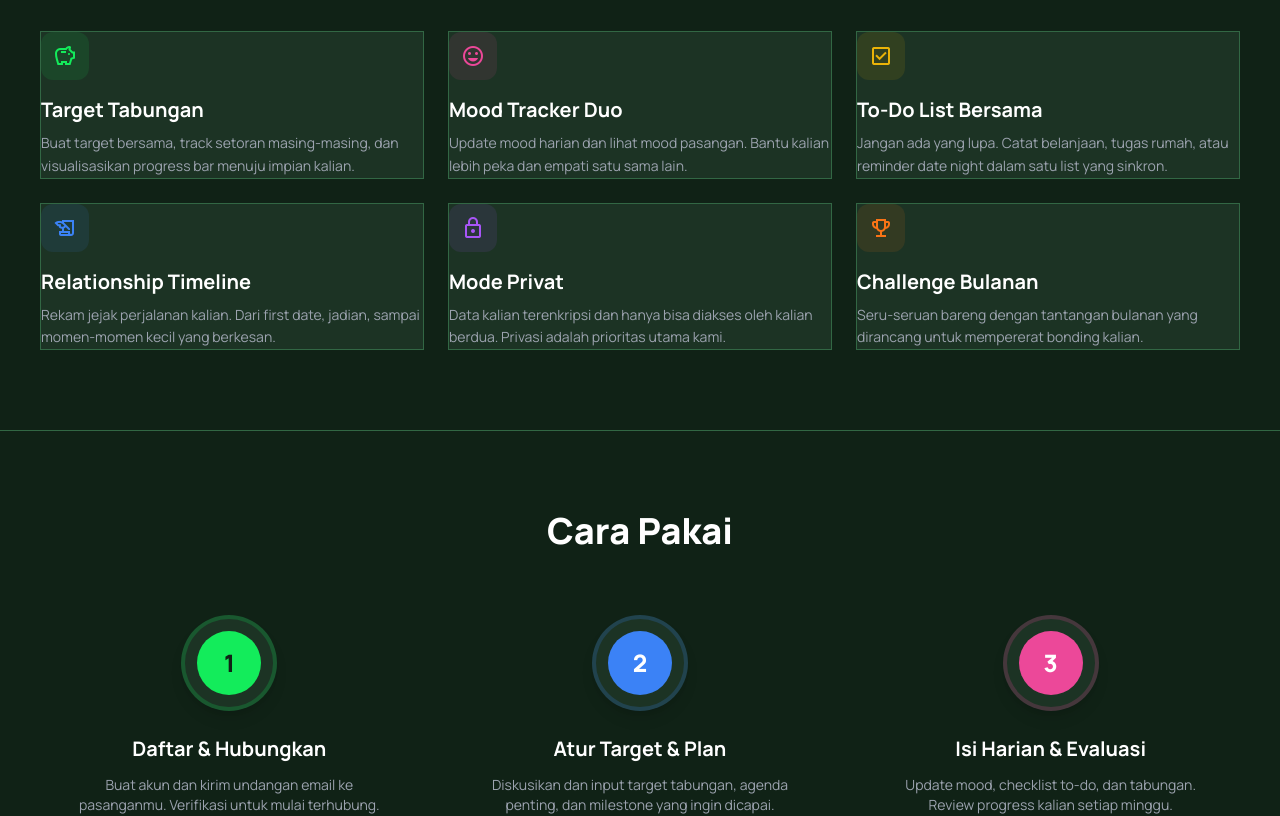
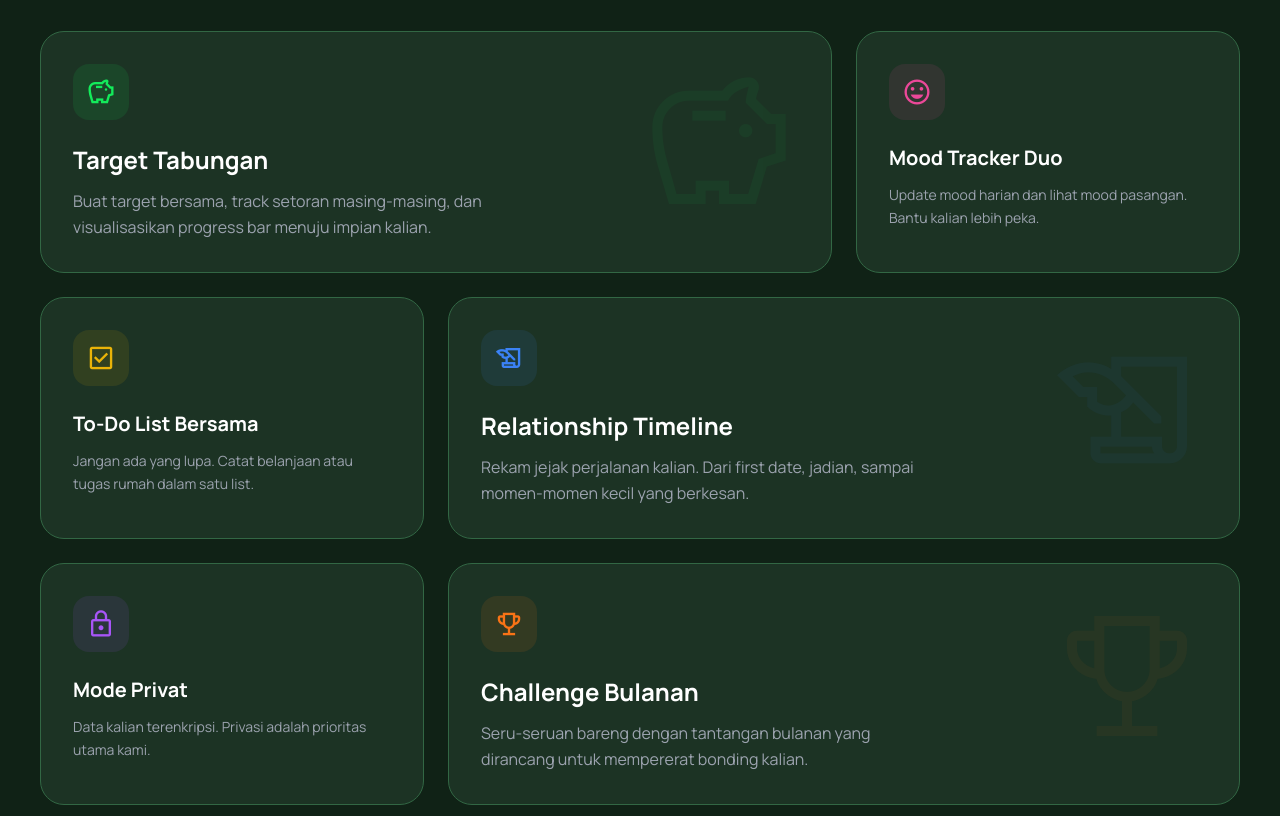
Before and after one commit to vickyymosafan/fe_futureus, a Nuxt app: page / in a window 1280 px wide. Shown: the part 2020-2836 px from the top of the page. Built offline with nearby package versions, Linux system fonts and the light colour scheme.

Commit message:
feat(landing): add FeaturesSection component to display product features

```diff
--- a/app/components/landing/FeaturesSection.vue
+++ b/app/components/landing/FeaturesSection.vue
@@ -12,115 +12,152 @@
         </h2>
       </div>
 
-      <div class="grid grid-cols-1 md:grid-cols-2 lg:grid-cols-3 gap-6">
-        <!-- Feature 1 -->
+      <div class="grid grid-cols-1 md:grid-cols-3 gap-6">
+        <!-- Feature 1: Target Tabungan (Big) -->
         <div
-          class="bg-white dark:bg-card-dark border border-gray-100 dark:border-card-border hover:border-primary/50 transition-all hover:shadow-lg group"
+          class="md:col-span-2 bg-white dark:bg-card-dark rounded-3xl border border-gray-100 dark:border-card-border p-8 hover:border-primary/50 transition-all hover:shadow-xl group relative overflow-hidden"
         >
           <div
-            class="w-12 h-12 rounded-xl bg-primary/10 flex items-center justify-center text-primary mb-4 group-hover:bg-primary group-hover:text-background-dark transition-colors"
+            class="absolute top-0 right-0 p-8 opacity-5 group-hover:opacity-10 transition-opacity"
           >
-            <span class="material-symbols-outlined text-2xl">savings</span>
+            <span class="material-symbols-outlined text-[10rem] text-primary"
+              >savings</span
+            >
           </div>
-          <h3 class="text-xl font-bold text-gray-900 dark:text-white mb-2">
+          <div class="relative z-10 flex flex-col h-full justify-between">
+            <div>
+              <div
+                class="w-14 h-14 rounded-2xl bg-primary/10 flex items-center justify-center text-primary mb-6 group-hover:bg-primary group-hover:text-background-dark transition-colors"
+              >
+                <span class="material-symbols-outlined text-3xl">savings</span>
+              </div>
+              <h3
+                class="text-2xl font-bold text-gray-900 dark:text-white mb-3"
+              >
                 Target Tabungan
               </h3>
+              <p
+                class="text-gray-500 dark:text-gray-400 text-base leading-relaxed max-w-md"
+              >
+                Buat target bersama, track setoran masing-masing, dan
+                visualisasikan progress bar menuju impian kalian.
+              </p>
+            </div>
+          </div>
+        </div>
+
+        <!-- Feature 2: Mood Tracker (Small) -->
+        <div
+          class="md:col-span-1 bg-white dark:bg-card-dark rounded-3xl border border-gray-100 dark:border-card-border p-8 hover:border-pink-500/50 transition-all hover:shadow-xl group"
+        >
+          <div
+            class="w-14 h-14 rounded-2xl bg-pink-500/10 flex items-center justify-center text-pink-500 mb-6 group-hover:bg-pink-500 group-hover:text-white transition-colors"
+          >
+            <span class="material-symbols-outlined text-3xl">mood</span>
+          </div>
+          <h3 class="text-xl font-bold text-gray-900 dark:text-white mb-3">
+            Mood Tracker Duo
+          </h3>
           <p class="text-gray-500 dark:text-gray-400 text-sm leading-relaxed">
-            Buat target bersama, track setoran masing-masing, dan visualisasikan
-            progress bar menuju impian kalian.
+            Update mood harian dan lihat mood pasangan. Bantu kalian lebih peka.
           </p>
         </div>
 
-        <!-- Feature 2 -->
+        <!-- Feature 3: To-Do List (Small) -->
         <div
-          class="bg-white dark:bg-card-dark border border-gray-100 dark:border-card-border hover:border-primary/50 transition-all hover:shadow-lg group"
+          class="md:col-span-1 bg-white dark:bg-card-dark rounded-3xl border border-gray-100 dark:border-card-border p-8 hover:border-yellow-500/50 transition-all hover:shadow-xl group"
         >
           <div
-            class="w-12 h-12 rounded-xl bg-pink-500/10 flex items-center justify-center text-pink-500 mb-4 group-hover:bg-pink-500 group-hover:text-white transition-colors"
+            class="w-14 h-14 rounded-2xl bg-yellow-500/10 flex items-center justify-center text-yellow-500 mb-6 group-hover:bg-yellow-500 group-hover:text-white transition-colors"
           >
-            <span class="material-symbols-outlined text-2xl">mood</span>
+            <span class="material-symbols-outlined text-3xl">check_box</span>
           </div>
-          <h3 class="text-xl font-bold text-gray-900 dark:text-white mb-2">
-            Mood Tracker Duo
+          <h3 class="text-xl font-bold text-gray-900 dark:text-white mb-3">
+            To-Do List Bersama
           </h3>
           <p class="text-gray-500 dark:text-gray-400 text-sm leading-relaxed">
-            Update mood harian dan lihat mood pasangan. Bantu kalian lebih peka
-            dan empati satu sama lain.
+            Jangan ada yang lupa. Catat belanjaan atau tugas rumah dalam satu
+            list.
           </p>
         </div>
 
-        <!-- Feature 3 -->
+        <!-- Feature 4: Timeline (Big) -->
         <div
-          class="bg-white dark:bg-card-dark border border-gray-100 dark:border-card-border hover:border-primary/50 transition-all hover:shadow-lg group"
+          class="md:col-span-2 bg-white dark:bg-card-dark rounded-3xl border border-gray-100 dark:border-card-border p-8 hover:border-blue-500/50 transition-all hover:shadow-xl group relative overflow-hidden"
         >
           <div
-            class="w-12 h-12 rounded-xl bg-yellow-500/10 flex items-center justify-center text-yellow-500 mb-4 group-hover:bg-yellow-500 group-hover:text-white transition-colors"
+            class="absolute top-0 right-0 p-8 opacity-5 group-hover:opacity-10 transition-opacity"
           >
-            <span class="material-symbols-outlined text-2xl">check_box</span>
+            <span class="material-symbols-outlined text-[10rem] text-blue-500"
+              >history_edu</span
+            >
           </div>
-          <h3 class="text-xl font-bold text-gray-900 dark:text-white mb-2">
-            To-Do List Bersama
-          </h3>
-          <p class="text-gray-500 dark:text-gray-400 text-sm leading-relaxed">
-            Jangan ada yang lupa. Catat belanjaan, tugas rumah, atau reminder
-            date night dalam satu list yang sinkron.
-          </p>
+          <div class="relative z-10">
+            <div
+              class="w-14 h-14 rounded-2xl bg-blue-500/10 flex items-center justify-center text-blue-500 mb-6 group-hover:bg-blue-500 group-hover:text-white transition-colors"
+            >
+              <span class="material-symbols-outlined text-3xl"
+                >history_edu</span
+              >
             </div>
-
-        <!-- Feature 4 -->
-        <div
-          class="bg-white dark:bg-card-dark border border-gray-100 dark:border-card-border hover:border-primary/50 transition-all hover:shadow-lg group"
-        >
-          <div
-            class="w-12 h-12 rounded-xl bg-blue-500/10 flex items-center justify-center text-blue-500 mb-4 group-hover:bg-blue-500 group-hover:text-white transition-colors"
-          >
-            <span class="material-symbols-outlined text-2xl">history_edu</span>
-          </div>
-          <h3 class="text-xl font-bold text-gray-900 dark:text-white mb-2">
+            <h3 class="text-2xl font-bold text-gray-900 dark:text-white mb-3">
               Relationship Timeline
             </h3>
-          <p class="text-gray-500 dark:text-gray-400 text-sm leading-relaxed">
+            <p
+              class="text-gray-500 dark:text-gray-400 text-base leading-relaxed max-w-md"
+            >
               Rekam jejak perjalanan kalian. Dari first date, jadian, sampai
               momen-momen kecil yang berkesan.
             </p>
           </div>
+        </div>
 
-        <!-- Feature 5 -->
+        <!-- Feature 5: Mode Privat (Small) -->
         <div
-          class="bg-white dark:bg-card-dark border border-gray-100 dark:border-card-border hover:border-primary/50 transition-all hover:shadow-lg group"
+          class="md:col-span-1 bg-white dark:bg-card-dark rounded-3xl border border-gray-100 dark:border-card-border p-8 hover:border-purple-500/50 transition-all hover:shadow-xl group"
         >
           <div
-            class="w-12 h-12 rounded-xl bg-purple-500/10 flex items-center justify-center text-purple-500 mb-4 group-hover:bg-purple-500 group-hover:text-white transition-colors"
+            class="w-14 h-14 rounded-2xl bg-purple-500/10 flex items-center justify-center text-purple-500 mb-6 group-hover:bg-purple-500 group-hover:text-white transition-colors"
           >
-            <span class="material-symbols-outlined text-2xl">lock</span>
+            <span class="material-symbols-outlined text-3xl">lock</span>
           </div>
-          <h3 class="text-xl font-bold text-gray-900 dark:text-white mb-2">
+          <h3 class="text-xl font-bold text-gray-900 dark:text-white mb-3">
             Mode Privat
           </h3>
           <p class="text-gray-500 dark:text-gray-400 text-sm leading-relaxed">
-            Data kalian terenkripsi dan hanya bisa diakses oleh kalian berdua.
-            Privasi adalah prioritas utama kami.
+            Data kalian terenkripsi. Privasi adalah prioritas utama kami.
           </p>
         </div>
 
-        <!-- Feature 6 -->
+        <!-- Feature 6: Challenge (Big - spans 2 cols to complete the pattern) -->
         <div
-          class="bg-white dark:bg-card-dark border border-gray-100 dark:border-card-border hover:border-primary/50 transition-all hover:shadow-lg group"
+          class="md:col-span-2 bg-white dark:bg-card-dark rounded-3xl border border-gray-100 dark:border-card-border p-8 hover:border-orange-500/50 transition-all hover:shadow-xl group relative overflow-hidden"
         >
           <div
-            class="w-12 h-12 rounded-xl bg-orange-500/10 flex items-center justify-center text-orange-500 mb-4 group-hover:bg-orange-500 group-hover:text-white transition-colors"
+            class="absolute top-0 right-0 p-8 opacity-5 group-hover:opacity-10 transition-opacity"
           >
-            <span class="material-symbols-outlined text-2xl">trophy</span>
+            <span class="material-symbols-outlined text-[10rem] text-orange-500"
+              >trophy</span
+            >
           </div>
-          <h3 class="text-xl font-bold text-gray-900 dark:text-white mb-2">
+          <div class="relative z-10">
+            <div
+              class="w-14 h-14 rounded-2xl bg-orange-500/10 flex items-center justify-center text-orange-500 mb-6 group-hover:bg-orange-500 group-hover:text-white transition-colors"
+            >
+              <span class="material-symbols-outlined text-3xl">trophy</span>
+            </div>
+            <h3 class="text-2xl font-bold text-gray-900 dark:text-white mb-3">
               Challenge Bulanan
             </h3>
-          <p class="text-gray-500 dark:text-gray-400 text-sm leading-relaxed">
+            <p
+              class="text-gray-500 dark:text-gray-400 text-base leading-relaxed max-w-md"
+            >
               Seru-seruan bareng dengan tantangan bulanan yang dirancang untuk
               mempererat bonding kalian.
             </p>
           </div>
         </div>
       </div>
+    </div>
   </section>
 </template>
```
Lines whose indentation alone changed are shown as unchanged.
